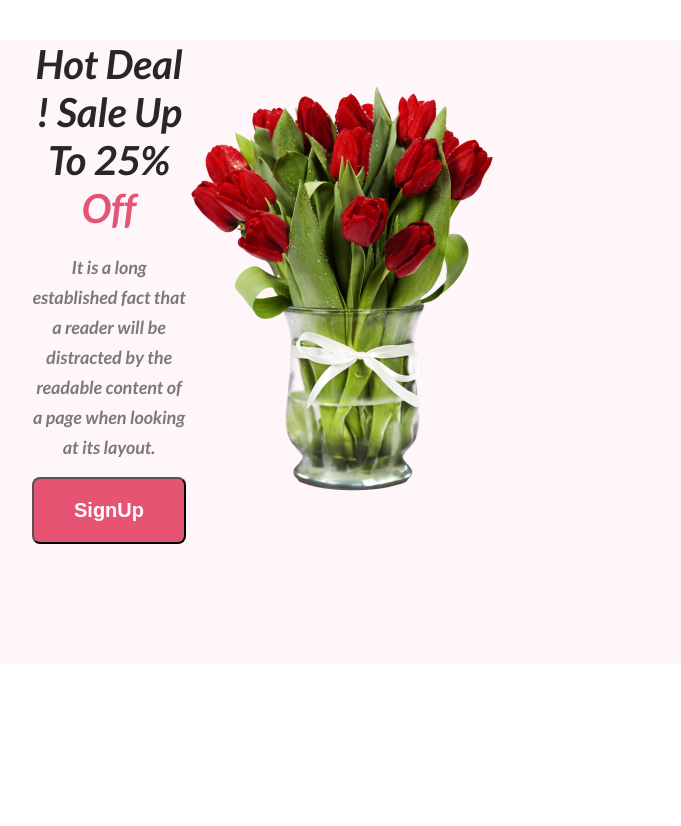
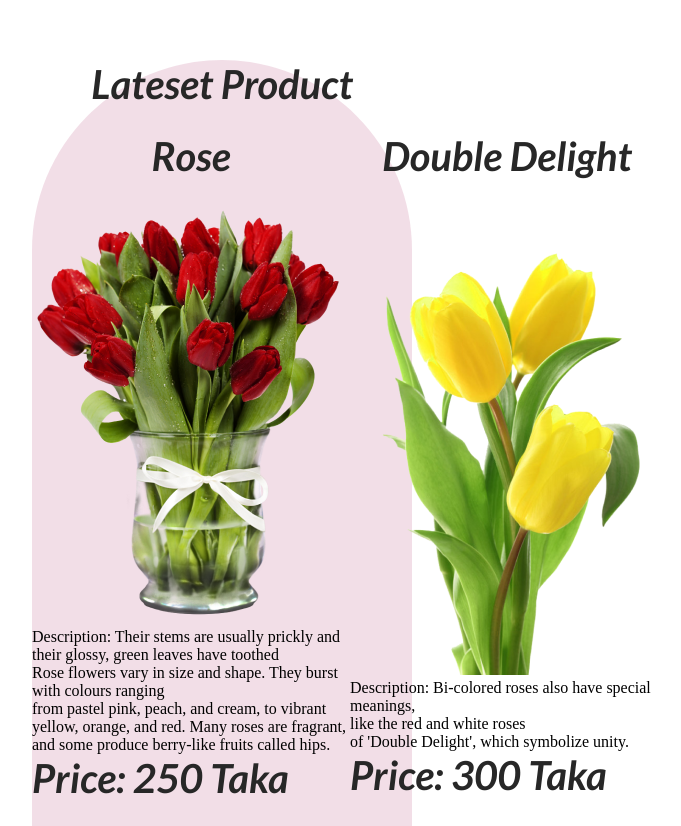
Before and after one commit to tutonroy1807/Flower_assignment_one, a plain HTML site: page index.html in a window 1280 px wide. Shown: the part 2480-3306 px from the top of the page, without its empty margins (418-1099 px from the left). Drawn offline with Linux system fonts and the light colour scheme.

Commit message:
all code are pushed

```diff
--- a/Style/flower.css
+++ b/Style/flower.css
@@ -148,6 +148,74 @@
     /* 145.833% */
     text-decoration-line: underline;
     margin: 0px 280px;
+}
+
+
+
+/* Extra part item */
+
+.bonus_part {
+    /* background-color: #E55473; */
+    margin: 150px 450px 0px 450px;
+    background: rgba(167, 33, 98, 0.15);
+    border-radius: 450px;
+
+
+
+}
+
+.extra_part_item {
+    display: flex;
+    justify-content: space-around;
+    /* border-radius: 220px; */
+    /* margin-top: 200px;
+    margin-left: 450px;
+    margin-left: 450px; */
+}
+
+.extra_part_title {
+    color: #272727;
+    text-align: center;
+    font-family: Lato;
+    font-size: 40px;
+    font-style: normal;
+    font-weight: 800;
+    line-height: normal;
+    margin-bottom: 24px;
+
+}
+
+.flower_name {
+    color: #272727;
+    text-align: center;
+    font-family: Lato;
+    font-size: 40px;
+    font-style: normal;
+    font-weight: 800;
+    line-height: normal;
+    margin-bottom: 24px;
+}
+
+.flower_01 {
+    /* padding: 50px; */
+
+}
+
+.flower_02 {
+    /* padding: 50px; */
+    margin-bottom: 220px;
+
+}
+
+.flower_price {
+    color: #272727;
+    /* text-align: center; */
+    font-family: Lato;
+    font-size: 40px;
+    font-style: normal;
+    font-weight: 800;
+    line-height: normal;
+    margin-bottom: 24px;
 }
 
 
--- a/index.html
+++ b/index.html
@@ -69,7 +69,36 @@
 
 
 
+        <!-- Extra part to give bonus -->
 
+
+        <section class="bonus_part">
+            <h1 class="extra_part_title">Lateset Product</h1>
+            <div class="extra_part_item">
+                <div class="flower_01">
+                    <h1 class="flower_name">Rose</h1>
+                    <img src="Flower Asset/pngwing 8.png" alt="">
+                    <p>Description: Their stems are usually prickly and their glossy, green leaves have toothed <br>
+                        Rose flowers
+                        vary in size and shape. They burst with colours ranging <br>from pastel pink, peach, and cream,
+                        to
+                        vibrant yellow, orange, and red. Many roses are fragrant,<br> and some produce berry-like fruits
+                        called hips.</p>
+                    <p class="flower_price">Price: 250 Taka</p>
+
+
+                </div>
+                <div class="flower_02">
+                    <h2 class="flower_name"> Double Delight</h2>
+                    <img src="Flower Asset/pngwing 7.png" alt="">
+                    <p>Description: Bi-colored roses also have special meanings, <br>like the red and white roses <br>
+                        of 'Double
+                        Delight',
+                        which symbolize unity.</p>
+                    <p class="flower_price">Price: 300 Taka</p>
+                </div>
+            </div>
+        </section>
 
 
 
```
